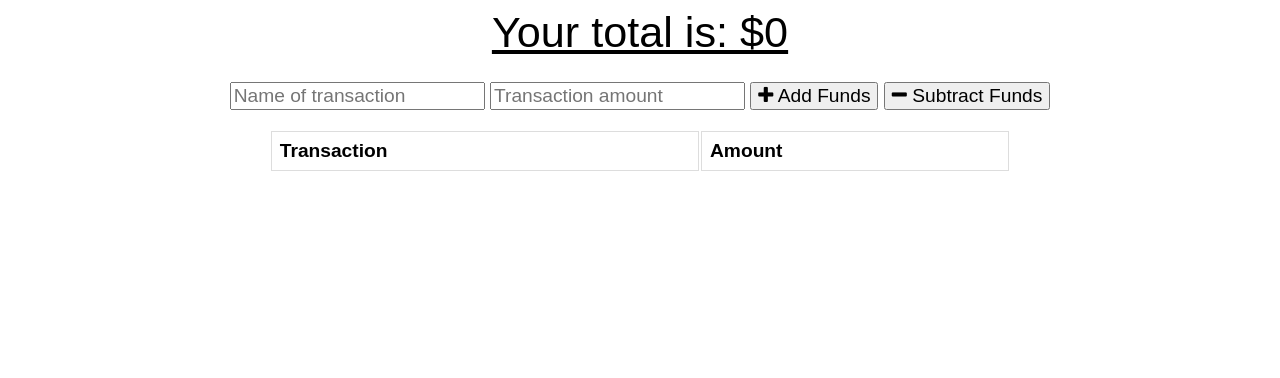
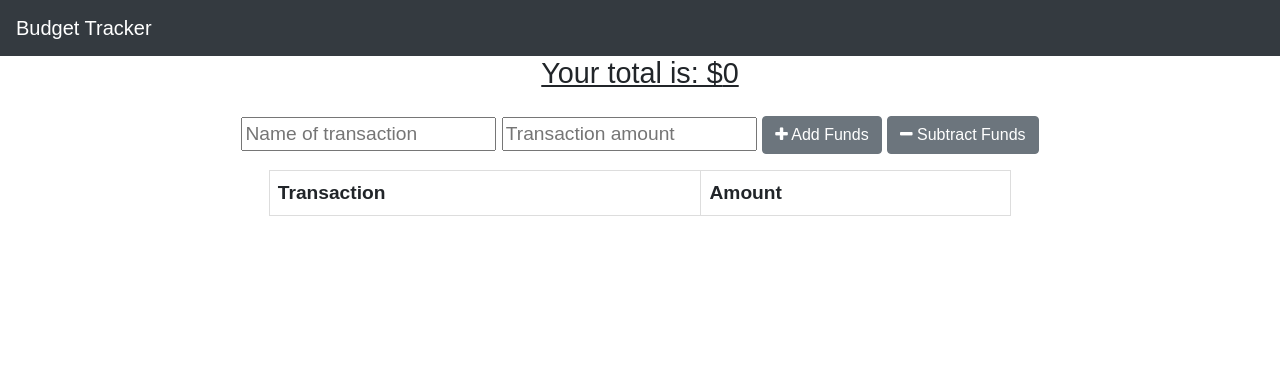
Before and after one commit to paveldarii/pwa-budget-tracker, a website: page public/index.html in a window 1280 px wide. Drawn offline with nearby package versions, Linux system fonts and the light colour scheme; no server answers.

Commit message:
added navbar, included bootstrap

```diff
--- a/public/index.html
+++ b/public/index.html
@@ -9,20 +9,21 @@
 
   <link rel="stylesheet" href="https://stackpath.bootstrapcdn.com/font-awesome/4.7.0/css/font-awesome.min.css">
   <link rel="manifest" href="./manifest.webmanifest">
+  <link rel="stylesheet" href="https://stackpath.bootstrapcdn.com/bootstrap/4.3.1/css/bootstrap.min.css" integrity="sha384-ggOyR0iXCbMQv3Xipma34MD+dH/1fQ784/j6cY/iJTQUOhcWr7x9JvoRxT2MZw1T" crossorigin="anonymous">
   <link rel="stylesheet" href="./styles.css">
   <title>Budget Tracker</title>
 </head>
 <body>
+  <nav class="navbar navbar-light bg-dark">
+    <a class="navbar-brand" style="color:white" href="#">Budget Tracker</a>
+  </nav>
   <div class="wrapper">
-    <div class="total">
-      <div class="total">Your total is: $<span id="total">0</span></div>
-    </div>
-
+      <h1 class="total" id="main-header">Your total is: $<span id="total">0</span></h1>
     <div class="form">
       <input type="text" id="t-name" placeholder="Name of transaction" />
       <input type="number" min="0" id="t-amount" placeholder="Transaction amount" />
-      <button id="add-btn"><i class="fa fa-plus buttons"></i> Add Funds</button>
-      <button id="sub-btn"><i class="fa fa-minus"></i> Subtract Funds</button>
+      <button id="add-btn" class="btn btn-secondary"><i class="fa fa-plus buttons"></i> Add Funds</button>
+      <button id="sub-btn" class="btn btn-secondary"><i class="fa fa-minus"></i> Subtract Funds</button>
       <p class="error"></p>
     </div>
 
```
